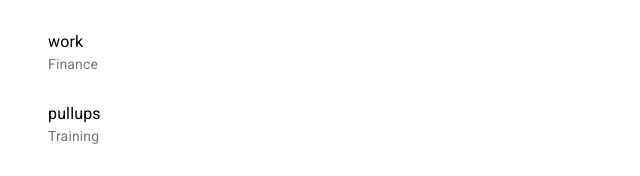
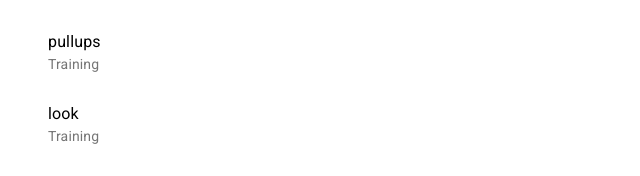
Before and after one commit to Jonasgg99/taskrandomizer, a React (Create React App) app: page /daily in a window 1280 px wide. Shown: the top 176 px of the page, without its empty margins (0-640 px from the left). Built offline with nearby package versions, Linux system fonts and the light colour scheme.

Commit message:
remove while loops and refactor for loop

```diff
--- a/src/components/DailyTaskPage.js
+++ b/src/components/DailyTaskPage.js
@@ -10,35 +10,55 @@ const DailyTaskPage = () => {
   const numberOfTasks = useSelector(state => state.numberOfTasks)
   const selection = useSelector(state => state.selection)
 
-  const [selectedTasks, setSelectedTasks] = React.useState([])
+  const randomize = (array) => {
+    const random = Math.floor(Math.random() * array.length)
+    const selectedEntry = array[random]
 
-  let tasks = []
+    return selectedEntry
+  }
+
+  let selectedTasks = []
+
+  let tasksToShow = []
   let i;
+  let task;
 
-  for (i=0; i<numberOfTasks; i++) {
+  let array = []
+
+  for (i = 0; i < numberOfTasks; i++) {
+    array.push(i)
+  }
+
+  array.forEach(i => {
     const cat = selection[i]
     if (cat === "Any") {
       const allTasks = [].concat.apply([], categories.map(i => i.tasks))
-      const random = Math.floor(Math.random() * allTasks.length)
-      const randomTask = allTasks[random]
-      const category = categories.find(category => category.tasks.includes(randomTask))
+        .filter(i => !selectedTasks.includes(i))
 
-      tasks.push(
-        <TaskDetails key={i} task={randomTask} category={category.name} />
+      task = randomize(allTasks)
+      const category = categories.find(category => category.tasks.includes(task))
+      selectedTasks.push(task)
+
+      tasksToShow.push(
+        <TaskDetails key={i} task={task} category={category.name} />
       )
     } else {
       const possibleTasks = categories.find(category => category.name === cat).tasks
-      const random = Math.floor(Math.random() * possibleTasks.length)
-      const randomTask = possibleTasks[random]
+        .filter(i => !selectedTasks.includes(i))
+      task = randomize(possibleTasks)
 
-      tasks.push(
-        <TaskDetails key={i} task={randomTask} category={cat} />
+      selectedTasks.push(task)
+
+      tasksToShow.push(
+        <TaskDetails key={i} task={task} category={cat} />
       )
     }
-  }
+  })
+
+
   return (
     <List>
-      {tasks}
+      {tasksToShow}
     </List>
   )
 }
--- a/src/reducers/categoryReducer.js
+++ b/src/reducers/categoryReducer.js
@@ -1,8 +1,8 @@
 
 
 const categoryReducer = (state = [
-  {name:'Training', tasks:['pullups','pushups']},
-  {name:'Finance', tasks:['work','apply']}],
+  {name:'Training', tasks:['pullups','pushups','look']},
+  {name:'Finance', tasks:['work','apply', 'test']}],
   action) => {
   switch(action.type) {
     default:
```
Also changed, not shown: src/components/SelectionPage.js (+8 -0 lines).
